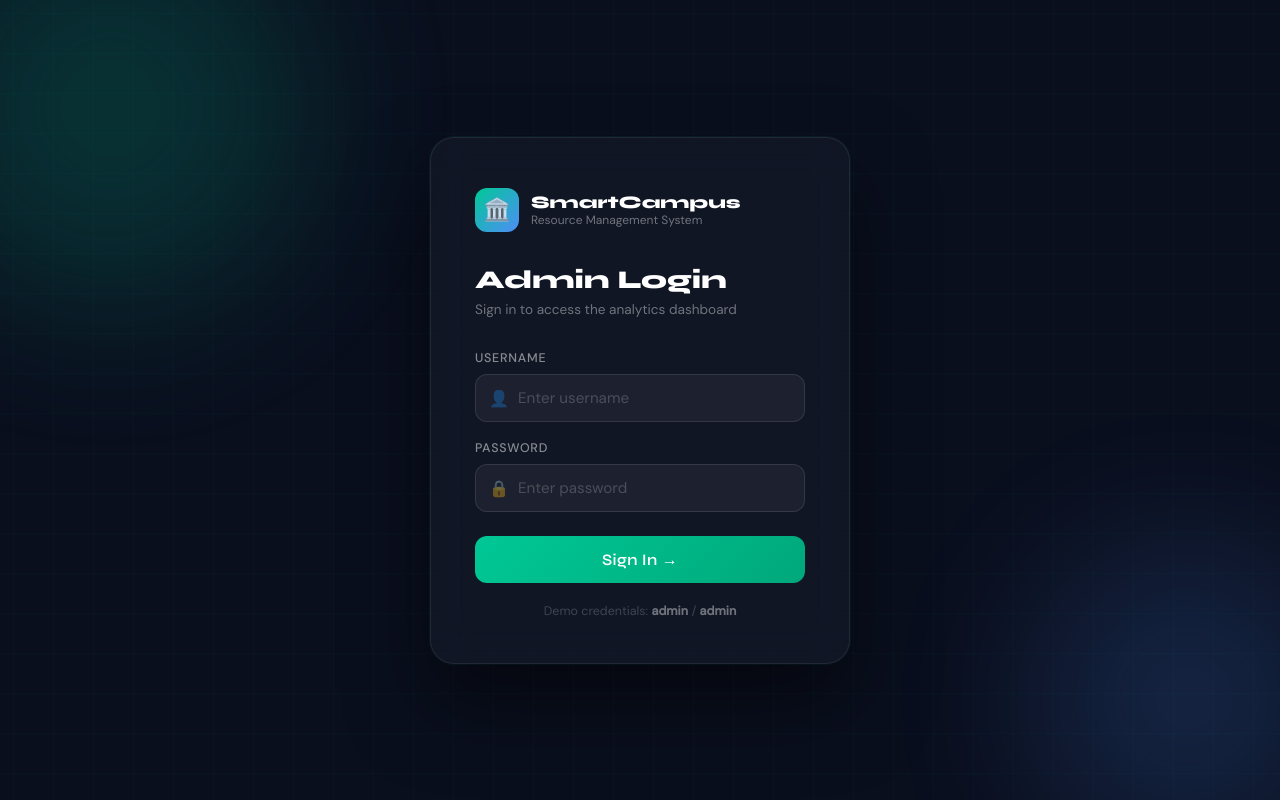
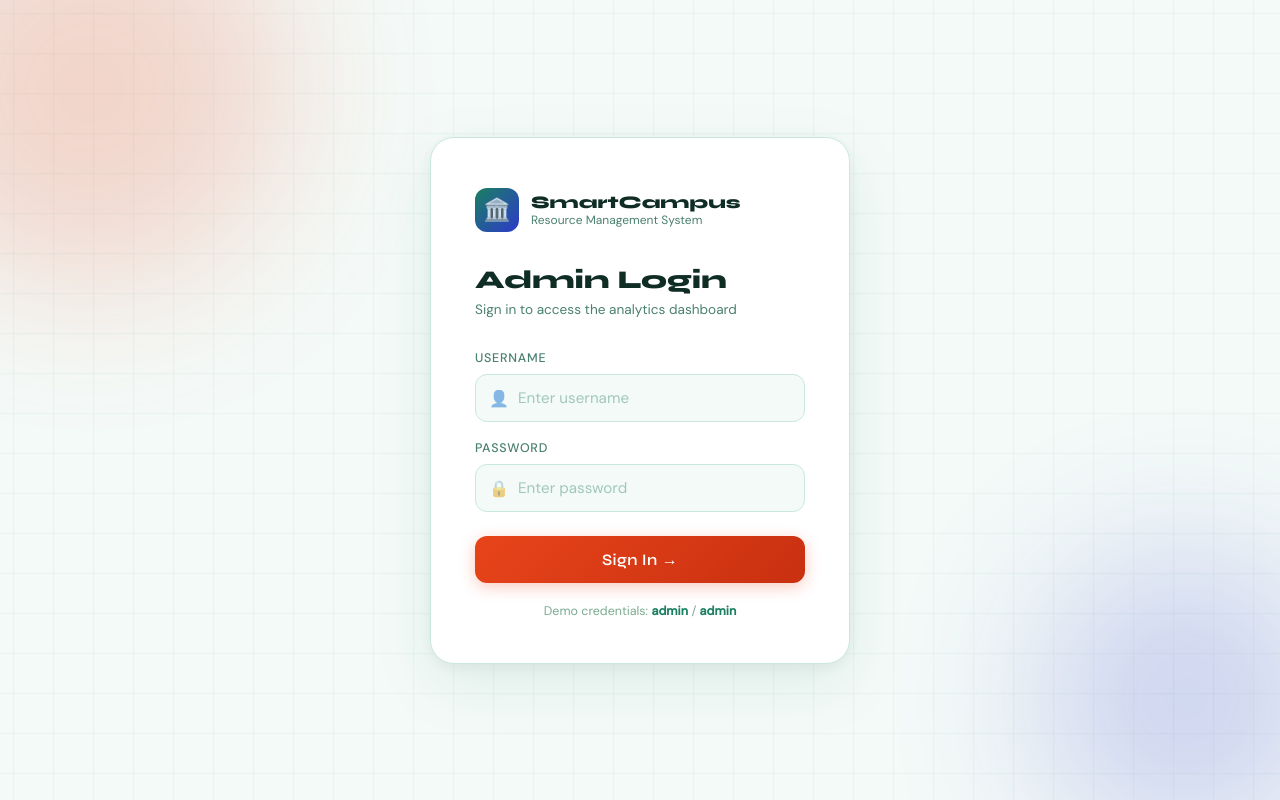
Before and after one commit to saksham998-png/Smart-Campus-Resource-Optimization-System-Using-Data-Analytics-and-Automation, a Flask app: page / in a window 1280 px wide. Run offline with Flask 3, Linux system fonts and the light colour scheme; parts of the project's set-up code (start-up, migrations or seed data) failed here and were passed over.

Commit message:
Added New color theme to login page

```diff
--- a/templates/login.html
+++ b/templates/login.html
@@ -13,7 +13,7 @@
       display: flex;
       align-items: center;
       justify-content: center;
-      background: #0a0f1e;
+      background: #f4faf8;
       font-family: 'DM Sans', sans-serif;
       overflow: hidden;
     }
@@ -23,8 +23,8 @@
       position: fixed;
       inset: 0;
       background-image:
-        linear-gradient(rgba(0,200,150,0.04) 1px, transparent 1px),
-        linear-gradient(90deg, rgba(0,200,150,0.04) 1px, transparent 1px);
+        linear-gradient(rgba(26,128,96,0.05) 1px, transparent 1px),
+        linear-gradient(90deg, rgba(26,128,96,0.05) 1px, transparent 1px);
       background-size: 40px 40px;
       animation: gridMove 20s linear infinite;
       pointer-events: none;
@@ -35,95 +35,67 @@
       position: fixed;
       border-radius: 50%;
       filter: blur(80px);
-      opacity: 0.18;
+      opacity: 0.2;
       pointer-events: none;
     }
-    .orb1 { width: 400px; height: 400px; background: #00c896; top: -100px; left: -100px; animation: float1 8s ease-in-out infinite; }
-    .orb2 { width: 300px; height: 300px; background: #4f8ef7; bottom: -80px; right: -80px; animation: float2 10s ease-in-out infinite; }
+    .orb1 { width: 400px; height: 400px; background: #e8441a; top: -120px; left: -120px; animation: float1 8s ease-in-out infinite; }
+    .orb2 { width: 300px; height: 300px; background: #2d3acc; bottom: -80px; right: -80px; animation: float2 10s ease-in-out infinite; }
     @keyframes float1 { 0%,100%{transform:translate(0,0)} 50%{transform:translate(40px,30px)} }
     @keyframes float2 { 0%,100%{transform:translate(0,0)} 50%{transform:translate(-30px,-40px)} }
 
     .card {
       position: relative;
       z-index: 10;
-      background: rgba(255,255,255,0.03);
-      border: 1px solid rgba(255,255,255,0.08);
+      background: #ffffff;
+      border: 1.5px solid #c8e8de;
       border-radius: 24px;
       padding: 50px 44px 44px;
       width: 100%;
       max-width: 420px;
-      backdrop-filter: blur(20px);
-      box-shadow: 0 40px 80px rgba(0,0,0,0.5), 0 0 0 1px rgba(0,200,150,0.08);
+      box-shadow: 0 20px 60px rgba(26,128,96,0.1), 0 4px 16px rgba(0,0,0,0.06);
       animation: slideUp 0.6s cubic-bezier(.16,1,.3,1) both;
     }
     @keyframes slideUp { from{opacity:0;transform:translateY(30px)} to{opacity:1;transform:translateY(0)} }
 
-    .logo-wrap {
-      display: flex;
-      align-items: center;
-      gap: 12px;
-      margin-bottom: 32px;
-    }
+    .logo-wrap { display: flex; align-items: center; gap: 12px; margin-bottom: 32px; }
     .logo-icon {
       width: 44px; height: 44px;
-      background: linear-gradient(135deg, #00c896, #4f8ef7);
+      background: linear-gradient(135deg, #1a8060, #2d3acc);
       border-radius: 12px;
       display: flex; align-items: center; justify-content: center;
       font-size: 22px;
     }
-    .logo-text {
-      font-family: 'Syne', sans-serif;
-      font-weight: 800;
-      font-size: 1.1rem;
-      color: #fff;
-      line-height: 1.2;
-    }
-    .logo-text span {
-      display: block; font-weight: 400; font-size: 0.75rem;
-      color: rgba(255,255,255,0.4); font-family: 'DM Sans', sans-serif;
-    }
+    .logo-text { font-family: 'Syne', sans-serif; font-weight: 800; font-size: 1.1rem; color: #0f2d25; line-height: 1.2; }
+    .logo-text span { display: block; font-weight: 400; font-size: 0.75rem; color: #4a8070; font-family: 'DM Sans', sans-serif; }
 
-    h2 {
-      font-family: 'Syne', sans-serif;
-      font-size: 1.6rem;
-      font-weight: 800;
-      color: #fff;
-      margin-bottom: 6px;
-    }
-    .subtitle { font-size: 0.85rem; color: rgba(255,255,255,0.4); margin-bottom: 32px; }
+    h2 { font-family: 'Syne', sans-serif; font-size: 1.6rem; font-weight: 800; color: #0f2d25; margin-bottom: 6px; }
+    .subtitle { font-size: 0.85rem; color: #4a8070; margin-bottom: 32px; }
 
-    label {
-      display: block; font-size: 0.78rem; font-weight: 500;
-      color: rgba(255,255,255,0.5); letter-spacing: 0.06em;
-      text-transform: uppercase; margin-bottom: 8px;
-    }
+    label { display: block; font-size: 0.78rem; font-weight: 500; color: #4a8070; letter-spacing: 0.06em; text-transform: uppercase; margin-bottom: 8px; }
 
     .input-wrap { position: relative; margin-bottom: 18px; }
-    .input-wrap .icon {
-      position: absolute; left: 14px; top: 50%; transform: translateY(-50%);
-      font-size: 16px; opacity: 0.4;
-    }
+    .input-wrap .icon { position: absolute; left: 14px; top: 50%; transform: translateY(-50%); font-size: 16px; opacity: 0.5; }
     input[type="text"], input[type="password"] {
       width: 100%;
       padding: 13px 14px 13px 42px;
-      background: rgba(255,255,255,0.05);
-      border: 1px solid rgba(255,255,255,0.1);
+      background: #f4faf8;
+      border: 1.5px solid #c8e8de;
       border-radius: 12px;
-      color: #fff;
+      color: #0f2d25;
       font-family: 'DM Sans', sans-serif;
       font-size: 0.95rem;
       outline: none;
       transition: border-color 0.2s, background 0.2s;
     }
-    input:focus { border-color: #00c896; background: rgba(0,200,150,0.06); }
-    input::placeholder { color: rgba(255,255,255,0.2); }
+    input:focus { border-color: #1a8060; background: #edfaf5; }
+    input::placeholder { color: #a0c8b8; }
 
     .error-msg {
-      background: rgba(255,80,80,0.1);
-      border: 1px solid rgba(255,80,80,0.3);
+      background: rgba(232,68,26,0.07);
+      border: 1px solid rgba(232,68,26,0.25);
       border-radius: 10px;
       padding: 10px 14px;
-      color: #ff6b6b;
+      color: #c03010;
       font-size: 0.83rem;
       margin-bottom: 18px;
     }
@@ -131,7 +103,7 @@
     button[type="submit"] {
       width: 100%;
       padding: 14px;
-      background: linear-gradient(135deg, #00c896, #00a87a);
+      background: linear-gradient(135deg, #e8441a, #c83010);
       border: none;
       border-radius: 12px;
       color: #fff;
@@ -142,17 +114,13 @@
       letter-spacing: 0.02em;
       transition: opacity 0.2s, transform 0.1s;
       margin-top: 6px;
+      box-shadow: 0 4px 16px rgba(232,68,26,0.28);
     }
     button:hover { opacity: 0.9; transform: translateY(-1px); }
     button:active { transform: translateY(0); }
 
-    .hint {
-      margin-top: 20px;
-      text-align: center;
-      font-size: 0.78rem;
-      color: rgba(255,255,255,0.2);
-    }
-    .hint strong { color: rgba(255,255,255,0.4); }
+    .hint { margin-top: 20px; text-align: center; font-size: 0.78rem; color: #7aaa90; }
+    .hint strong { color: #1a8060; }
   </style>
 </head>
 <body>
```
